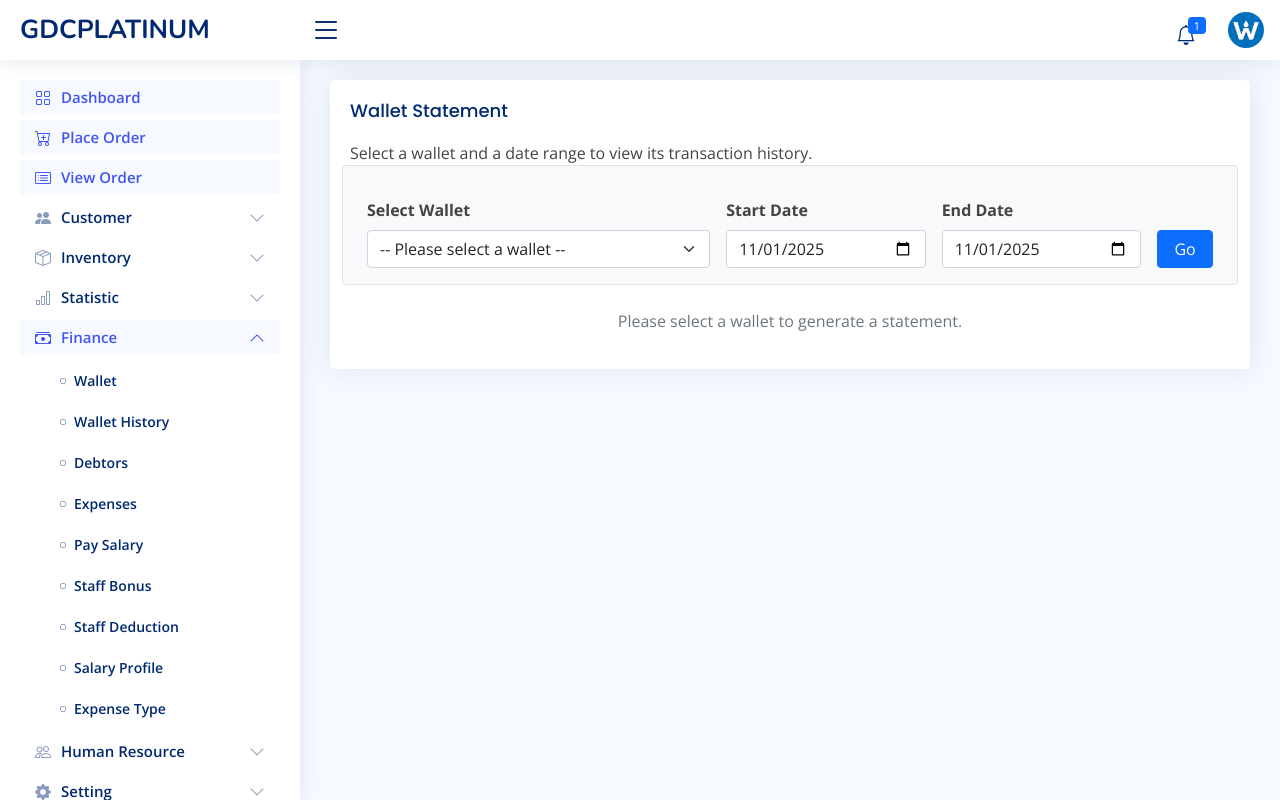
After one commit to Ziko278/drink_software, a Django app: page /finance/wallet-statement/ in a window 1280 px wide, after a click on "Finance". The commit adds this page. Run offline with Django 5.2, Linux system fonts and the light colour scheme; a user stored in the database is signed in; data comes from the database, SQL or seed files in the repository; both versions use the stored data as it was after the commit; some libraries are stand-ins or nearby versions.

Commit message:
well updated

```diff
--- a/admin_site/templates/admin_site/layout.html
+++ b/admin_site/templates/admin_site/layout.html
@@ -333,6 +333,12 @@
                         <i class="bi bi-circle"></i><span>Wallet</span>
                     </a>
                 </li>
+
+                <li>
+                    <a href="{% url 'wallet_statement' %}">
+                        <i class="bi bi-circle"></i><span>Wallet History</span>
+                    </a>
+                </li>
                 {% endif %}
 
                 {% if 'sale.add_customerdebtrepaymentmodel' in perms  %}
--- /dev/null
+++ b/finance/templates/finance/wallet/statement.html
@@ -0,0 +1,97 @@
+{% extends 'admin_site/layout.html' %}
+{% load humanize %}
+{% block 'main' %}
+
+<div class="col-12">
+  <div class="card">
+    <div class="card-body">
+      <h5 class="card-title">Wallet Statement</h5>
+      <p class="card-subtitle mb-3">Select a wallet and a date range to view its transaction history.</p>
+
+      <!-- Filter Form -->
+      <form method="GET" action="{% url 'wallet_statement' %}" class="row g-3 align-items-end mb-4 p-3 bg-light rounded border">
+        <div class="col-md-5">
+          <label for="wallet_id" class="form-label fw-bold">Select Wallet</label>
+          <select name="wallet_id" id="wallet_id" class="form-select" required>
+            <option value="">-- Please select a wallet --</option>
+            {% for value, name in wallet_choices %}
+              <option value="{{ value }}" {% if value == selected_wallet %}selected{% endif %}>{{ name }}</option>
+            {% endfor %}
+          </select>
+        </div>
+        <div class="col-md-3">
+          <label for="start_date" class="form-label fw-bold">Start Date</label>
+          <input type="date" name="start_date" id="start_date" value="{{ start_date|date:'Y-m-d' }}" class="form-control" required>
+        </div>
+        <div class="col-md-3">
+          <label for="end_date" class="form-label fw-bold">End Date</label>
+          <input type="date" name="end_date" id="end_date" value="{{ end_date|date:'Y-m-d' }}" class="form-control" required>
+        </div>
+        <div class="col-md-1">
+          <button type="submit" class="btn btn-primary w-100">Go</button>
+        </div>
+      </form>
+
+      <!-- Results Section -->
+      {% if selected_wallet %}
+        <h5 class="mb-3">Statement for <span class="text-primary">"{% for v, n in wallet_choices %}{% if v == selected_wallet %}{{ n }}{% endif %}{% endfor %}"</span></h5>
+        <p>From {{ start_date|date:"N j, Y" }} to {{ end_date|date:"N j, Y" }}</p>
+
+        <div class="table-responsive">
+          <table class="table table-striped table-hover">
+            <thead class="table-dark">
+              <tr>
+                <th scope="col">Date</th>
+                <th scope="col">Description</th>
+                <th scope="col" class="text-end">Credit (IN)</th>
+                <th scope="col" class="text-end">Debit (OUT)</th>
+                <th scope="col" class="text-end">Running Balance</th>
+              </tr>
+            </thead>
+            <tbody>
+              <!-- Opening Balance -->
+              <tr class="fw-bold bg-light">
+                <td colspan="4">Opening Balance as of {{ start_date|date:"N j, Y" }}</td>
+                <td class="text-end">₦{{ opening_balance|floatformat:2|intcomma }}</td>
+              </tr>
+
+              <!-- Transactions -->
+              {% for tx in transactions %}
+                <tr>
+                  <td class="text-nowrap">{{ tx.date|date:"Y-m-d H:i" }}</td>
+                  <td>{{ tx.description }}</td>
+                  <td class="text-end text-success">
+                    {% if tx.credit > 0 %}
+                      +{{ tx.credit|floatformat:2|intcomma }}
+                    {% endif %}
+                  </td>
+                  <td class="text-end text-danger">
+                    {% if tx.debit > 0 %}
+                      -{{ tx.debit|floatformat:2|intcomma }}
+                    {% endif %}
+                  </td>
+                  <td class="text-end fw-bold">₦{{ tx.running_balance|floatformat:2|intcomma }}</td>
+                </tr>
+              {% empty %}
+                <tr>
+                  <td colspan="5" class="text-center">No transactions found for this period.</td>
+                </tr>
+              {% endfor %}
+
+              <!-- Closing Balance -->
+              <tr class="fw-bold bg-light">
+                <td colspan="4">Closing Balance as of {{ end_date|date:"N j, Y" }}</td>
+                <td class="text-end">₦{{ closing_balance|floatformat:2|intcomma }}</td>
+              </tr>
+            </tbody>
+          </table>
+        </div>
+      {% else %}
+        <p class="text-center text-muted">Please select a wallet to generate a statement.</p>
+      {% endif %}
+
+    </div>
+  </div>
+</div>
+
+{% endblock %}
--- a/finance/urls.py
+++ b/finance/urls.py
@@ -17,7 +17,7 @@ from finance.views import (
     StaffDeductionListView,
     StaffDeductionUpdateView,
     StaffDeductionDeleteView, staff_salary_profile_view, staff_salary_profile_update, salary_payment_create,
-    salary_payment_view, WalletDashboardView, BankAdjustmentView, debtors_overview_view,
+    salary_payment_view, WalletDashboardView, BankAdjustmentView, debtors_overview_view, WalletStatementView,
 )
 
 urlpatterns = [
@@ -54,5 +54,7 @@ urlpatterns = [
     path('wallet/', WalletDashboardView.as_view(), name='wallet_dashboard'),
     path('debtors/', debtors_overview_view, name='debtor_index'),
     path('wallet/adjust/', BankAdjustmentView.as_view(), name='wallet_adjustment'),
+    path('wallet-statement/', WalletStatementView.as_view(), name='wallet_statement'),
+
 
 ]
--- a/finance/views.py
+++ b/finance/views.py
@@ -6,6 +6,8 @@ from django.utils.html import escape
 from django.utils.timezone import localtime, now
 from django.views import View
 from pytz import timezone as pytz_timezone
+from datetime import datetime, time
+from django.db.models import Q, Sum, F, DecimalField, Value
 from django.contrib.auth.decorators import login_required, permission_required
 from django.db import transaction
 from django.shortcuts import render, redirect, get_object_or_404
@@ -29,10 +31,12 @@ from inventory.models import *
 from django.db.models import Q, Count, Sum
 from datetime import datetime, date, timedelta
 from django.http import HttpResponse, JsonResponse, HttpResponseBadRequest
-
-from sale.models import SaleModel, SaleItemModel, CustomerWalletModel, CustomerCrateDebtModel
+from sale.models import SaleModel, SaleItemModel, CustomerWalletModel, CustomerCrateDebtModel, \
+    CustomerDebtRepaymentModel, CustomerCrateReturnModel
 import pytz
 
+# Define your local timezone
+LOCAL_TZ = pytz.timezone('Africa/Lagos')
 # Initialize logger at module level
 logger = logging.getLogger(__name__)
 
@@ -928,3 +932,326 @@ def debtors_overview_view(request):
     }
 
     return render(request, 'finance/debtor/index.html', context)
+
+
+def get_wallet_choices():
+    """Builds a dynamic list of all wallets."""
+    wallets = [
+        ('bank', 'Main Bank Account'),
+        ('cash', 'Main Office Cash'),
+        ('petty', 'Main Petty Cash'),
+    ]
+
+    # Add staff wallets
+    staff_wallets = StaffModel.objects.filter(wallet__isnull=False).select_related('wallet')
+    wallets.extend([
+        (f'staff_{s.id}', f'Staff: {s.full_name} (Balance: ₦{s.wallet.balance:,.2f})')
+        for s in staff_wallets
+    ])
+
+    # Add supplier wallets (accounts payable)
+    suppliers = SupplierModel.objects.all()
+    wallets.extend([
+        (f'supplier_{s.id}', f'Supplier: {s.name} (Balance: ₦{s.balance:,.2f})')
+        for s in suppliers
+    ])
+
+    return wallets
+
+
+def get_wallet_statement(wallet_id, start_date, end_date):
+    """
+    Fetches, combines, and processes transactions for the selected wallet.
+    """
+    transactions = []
+
+    # Combine date and time for precise filtering
+    start_dt = LOCAL_TZ.localize(datetime.combine(start_date, time.min))
+    end_dt = LOCAL_TZ.localize(datetime.combine(end_date, time.max))
+
+    # --- 1. Get Opening Balance ---
+    # We calculate this by summing all transactions *before* the start_date
+    # This is a simplified approach; a more robust way would be to run the full query
+    # on all history, but that can be slow. We'll calculate it from the transactions.
+
+    # --- 2. Gather All Transactions in Date Range ---
+
+    # Universal IN: Customer Debt Repayments
+    if wallet_id in ['bank', 'cash'] or wallet_id.startswith('staff_'):
+        repayments = CustomerDebtRepaymentModel.objects.filter(
+            created_at__range=(start_dt, end_dt)
+        ).select_related('customer')
+
+        if wallet_id == 'bank':
+            repayments = repayments.filter(payment_method='bank')
+        elif wallet_id == 'cash':
+            repayments = repayments.filter(payment_method='cash')
+        elif wallet_id.startswith('staff_'):
+            staff_id = int(wallet_id.split('_')[1])
+            repayments = repayments.filter(payment_method='driver', driver_id=staff_id)
+        else:
+            repayments = repayments.none()
+
+        transactions.extend([
+            {
+                'date': t.created_at,
+                'description': f"Debt Repayment from {t.customer.full_name}",
+                'credit': t.amount_paid,
+                'debit': Decimal('0.00'),
+                'obj': t
+            } for t in repayments
+        ])
+
+    # Universal IN: Sales
+    if wallet_id in ['bank', 'cash'] or wallet_id.startswith('staff_'):
+        sales = SaleModel.objects.filter(
+            status='confirmed',
+            sale_date__range=(start_dt, end_dt),
+            total_amount_paid__gt=0
+        ).select_related('customer')
+
+        if wallet_id == 'bank':
+            sales = sales.filter(payment_destination='bank')
+        elif wallet_id == 'cash':
+            sales = sales.filter(payment_destination='cash')
+        elif wallet_id.startswith('staff_'):
+            staff_id = int(wallet_id.split('_')[1])
+            sales = sales.filter(payment_destination='driver', driver_id=staff_id)
+        else:
+            sales = sales.none()
+
+        transactions.extend([
+            {
+                'date': t.sale_date,
+                'description': f"Sale #{t.transaction_id} (Customer: {t.customer.full_name if t.customer else 'N/A'})",
+                'credit': t.total_amount_paid,
+                'debit': Decimal('0.00'),
+                'obj': t
+            } for t in sales
+        ])
+
+    # Universal IN: Crate Returns for Cash (Customer PAYS us)
+    if wallet_id in ['bank', 'cash'] or wallet_id.startswith('staff_'):
+        crate_returns = CustomerCrateReturnModel.objects.filter(
+            return_method='cash',
+            created_at__range=(start_dt, end_dt)
+        ).select_related('customer', 'driver')
+
+        if wallet_id == 'bank':
+            crate_returns = crate_returns.filter(payment_method='bank')
+        elif wallet_id == 'cash':
+            crate_returns = crate_returns.filter(payment_method='cash')
+        elif wallet_id.startswith('staff_'):
+            staff_id = int(wallet_id.split('_')[1])
+            crate_returns = crate_returns.filter(payment_method='driver', driver_id=staff_id)
+        else:
+            crate_returns = crate_returns.none()
+
+        transactions.extend([
+            {
+                'date': t.created_at,
+                'description': f"Cash for Crates from {t.customer.full_name}",
+                'credit': t.amount_paid,
+                'debit': Decimal('0.00'),
+                'obj': t
+            } for t in crate_returns
+        ])
+
+    # Universal OUT: Expenses
+    if wallet_id in ['bank', 'petty']:
+        expenses = ExpenseModel.objects.filter(
+            date__range=(start_date, end_date)  # Expense uses DateField
+        ).select_related('type')
+
+        if wallet_id == 'bank':
+            expenses = expenses.filter(payment_source='ACCOUNT_BALANCE')
+        elif wallet_id == 'petty':
+            expenses = expenses.filter(payment_source='PETTY_CASH')
+        else:
+            expenses = expenses.none()
+
+        transactions.extend([
+            {
+                'date': datetime.combine(t.date, time.min).astimezone(LOCAL_TZ),
+                'description': f"Expense: {t.type.name} ({t.remark or 'N/A'})",
+                'credit': Decimal('0.00'),
+                'debit': t.amount,
+                'obj': t
+            } for t in expenses
+        ])
+
+    # Universal OUT: Salary Payments
+    if wallet_id in ['bank', 'petty']:  # Note: Your code uses 'petty_cash_balance' for 'cash' source
+        salaries = StaffSalarySummaryModel.objects.filter(
+            month__range=(start_date, end_date)
+        )
+
+        if wallet_id == 'bank':
+            salaries = salaries.filter(payment_source='bank')
+        elif wallet_id == 'petty':
+            salaries = salaries.filter(payment_source='cash')  # This maps to petty_cash_balance
+        else:
+            salaries = salaries.none()
+
+        transactions.extend([
+            {
+                'date': datetime.combine(t.month, time.min).astimezone(LOCAL_TZ),
+                'description': f"Salary Payment for {t.month.strftime('%B %Y')}",
+                'credit': Decimal('0.00'),
+                'debit': t.total_payment,
+                'obj': t
+            } for t in salaries
+        ])
+
+    # Universal IN/OUT: Cash Transfers
+    transfers = CashTransferModel.objects.filter(
+        created_at__range=(start_dt, end_dt)
+    ).select_related('staff', 'supplier')
+
+    if wallet_id == 'bank':
+        transfers = transfers.filter(Q(source='bank') | Q(destination='bank'))
+    elif wallet_id == 'cash':
+        transfers = transfers.filter(Q(source='cash') | Q(destination='cash'))
+    elif wallet_id == 'petty':
+        transfers = transfers.filter(Q(source='petty') | Q(destination='petty'))
+    elif wallet_id.startswith('staff_'):
+        staff_id = int(wallet_id.split('_')[1])
+        transfers = transfers.filter(Q(source='staff', staff_id=staff_id) | Q(destination='staff', staff_id=staff_id))
+    elif wallet_id.startswith('supplier_'):
+        supplier_id = int(wallet_id.split('_')[1])
+        transfers = transfers.filter(
+            Q(source='supplier', supplier_id=supplier_id) | Q(destination='supplier', supplier_id=supplier_id))
+    else:
+        transfers = transfers.none()
+
+    for t in transfers:
+        credit, debit = Decimal('0.00'), Decimal('0.00')
+        amount = Decimal(str(t.amount))
+
+        if t.transfer_type.startswith('adjustment_add'):
+            if wallet_id == 'bank': credit = amount
+        elif t.transfer_type.startswith('adjustment_subtract'):
+            if wallet_id == 'bank': debit = amount
+        elif t.destination == wallet_id:
+            credit = amount
+        elif t.source == wallet_id:
+            debit = amount
+        elif wallet_id.startswith('staff_') and t.destination == 'staff' and t.staff_id == int(wallet_id.split('_')[1]):
+            credit = amount
+        elif wallet_id.startswith('staff_') and t.source == 'staff' and t.staff_id == int(wallet_id.split('_')[1]):
+            debit = amount
+        elif wallet_id.startswith('supplier_') and t.destination == 'supplier' and t.supplier_id == int(
+                wallet_id.split('_')[1]):
+            credit = amount  # Credit to supplier (we paid them)
+        elif wallet_id.startswith('supplier_') and t.source == 'supplier' and t.supplier_id == int(
+                wallet_id.split('_')[1]):
+            debit = amount  # Debit from supplier
+
+        transactions.append({
+            'date': t.created_at,
+            'description': t.get_transfer_type_display() + (f" ({t.comment})" if t.comment else ""),
+            'credit': credit,
+            'debit': debit,
+            'obj': t
+        })
+
+    # Special: Supplier Debits (Stock Purchases)
+    if wallet_id.startswith('supplier_'):
+        supplier_id = int(wallet_id.split('_')[1])
+        purchases = StockInSummaryModel.objects.filter(
+            status='confirmed',
+            supplier_id=supplier_id,
+            date__range=(start_date, end_date)
+        ).annotate(
+            total_cost=Sum(F('products__quantity_added') * F('products__unit_cost_price'), output_field=DecimalField())
+        )
+
+        transactions.extend([
+            {
+                'date': datetime.combine(t.date, time.min).astimezone(LOCAL_TZ),
+                'description': f"Stock Purchase Receipt #{t.pk}",
+                'credit': Decimal('0.00'),  # Purchase is a DEBIT from supplier balance
+                'debit': t.total_cost or Decimal('0.00'),
+                'obj': t
+            } for t in purchases
+        ])
+
+    # --- 3. Sort by Date ---
+    transactions.sort(key=lambda x: x['date'])
+
+    # --- 4. Calculate Opening & Running Balance ---
+    # This is complex. For now, we'll get the *current* balance and work backwards.
+    # A full opening balance requires summing all tx *before* start_date.
+
+    current_balance = Decimal('0.00')
+    settings = SiteSettingModel.objects.first()
+    if settings:
+        if wallet_id == 'bank':
+            current_balance = Decimal(str(settings.balance))
+        elif wallet_id == 'cash':
+            current_balance = Decimal(str(settings.cash_balance))
+        elif wallet_id == 'petty':
+            current_balance = Decimal(str(settings.petty_cash_balance))
+
+    if wallet_id.startswith('staff_'):
+        try:
+            staff_id = int(wallet_id.split('_')[1])
+            current_balance = Decimal(str(StaffWalletModel.objects.get(staff_id=staff_id).balance))
+        except StaffWalletModel.DoesNotExist:
+            current_balance = Decimal('0.00')
+
+    if wallet_id.startswith('supplier_'):
+        try:
+            supplier_id = int(wallet_id.split('_')[1])
+            current_balance = Decimal(str(SupplierModel.objects.get(id=supplier_id).balance))
+        except SupplierModel.DoesNotExist:
+            current_balance = Decimal('0.00')
+
+    # Process list in reverse to get opening balance
+    closing_balance = current_balance
+    running_balance = closing_balance
+
+    # We must iterate backwards to find the opening balance
+    for tx in reversed(transactions):
+        tx['running_balance'] = running_balance
+        running_balance -= (tx['credit'] - tx['debit'])
+
+    opening_balance = running_balance
+
+    return transactions, opening_balance, closing_balance
+
+
+class WalletStatementView(LoginRequiredMixin, TemplateView):
+    template_name = 'finance/wallet/statement.html'
+
+    def get_context_data(self, **kwargs):
+        context = super().get_context_data(**kwargs)
+        request = self.request
+
+        # Get query params
+        today = datetime.now().date()
+        default_start = today.replace(day=1)
+
+        wallet_id = request.GET.get('wallet_id')
+        start_date_str = request.GET.get('start_date', default_start.isoformat())
+        end_date_str = request.GET.get('end_date', today.isoformat())
+
+        try:
+            start_date = datetime.strptime(start_date_str, '%Y-%m-%d').date()
+            end_date = datetime.strptime(end_date_str, '%Y-%m-%d').date()
+        except ValueError:
+            start_date = default_start
+            end_date = today
+
+        context['wallet_choices'] = get_wallet_choices()
+        context['selected_wallet'] = wallet_id
+        context['start_date'] = start_date
+        context['end_date'] = end_date
+
+        if wallet_id:
+            transactions, opening, closing = get_wallet_statement(wallet_id, start_date, end_date)
+            context['transactions'] = transactions
+            context['opening_balance'] = opening
+            context['closing_balance'] = closing
+
+        return context
```
Also changed, not shown: admin_site/templates/admin_site/overview_dashboard.html (+13 -0 lines), admin_site/views.py (+58 -11 lines), db.sqlite3.
